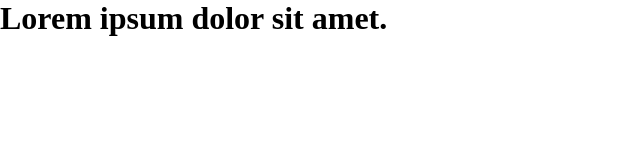
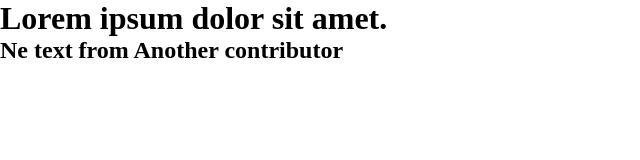
Before and after one commit to AlexKor-5/Second_Project.2.0, a plain HTML site: page index_Template.html in a window 1280 px wide. Shown: the whole page, without its empty margins (0-640 px from the left). Drawn offline with Linux system fonts and the light colour scheme.

Commit message:
3-commit for branch_2

```diff
--- a/index_Template.html
+++ b/index_Template.html
@@ -11,5 +11,6 @@
 
 <body>
   <h1>Lorem ipsum dolor sit amet.</h1>
+  <h2>Ne text from Another contributor</h2>
     <script src="script.js"></script>
 </body>
```
